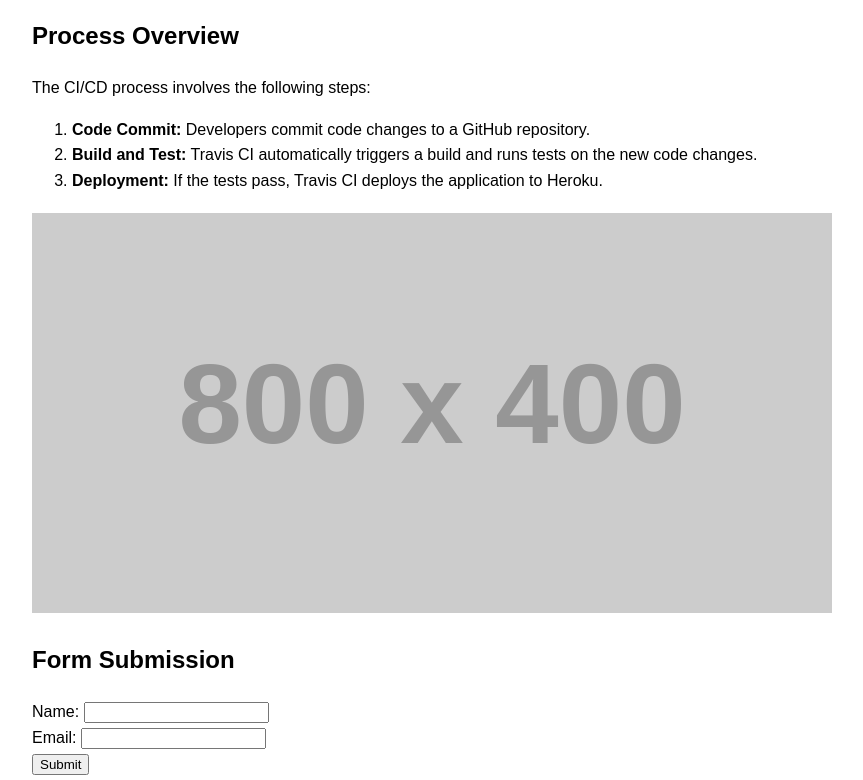
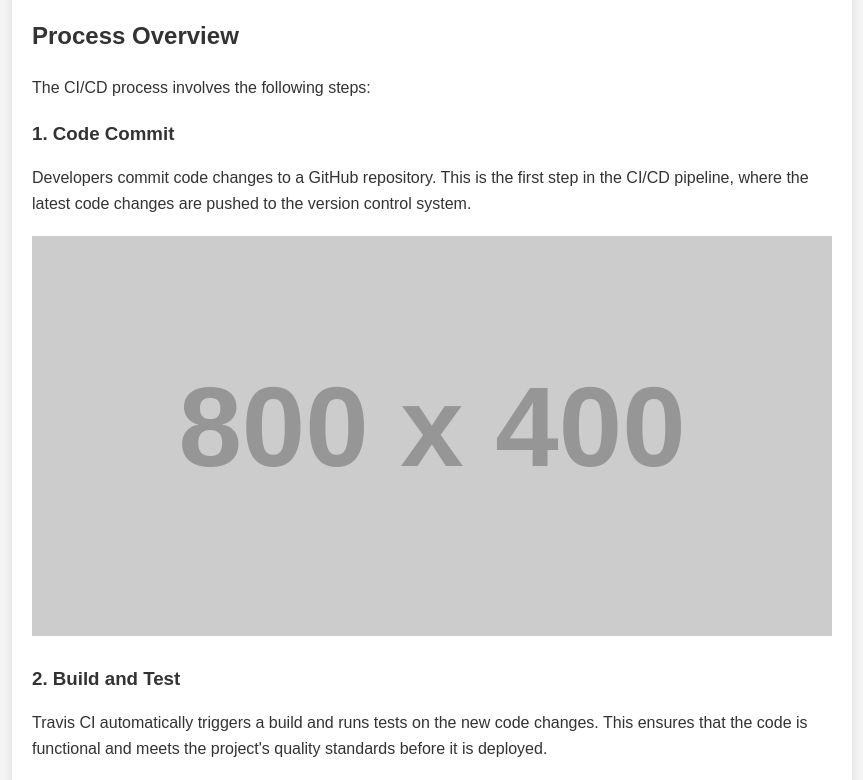
Before and after one commit to UdayDamerla5/Devops-Travis-CI, a website: page index.html in a window 1280 px wide. Shown: the part 202-982 px from the top of the page, without its empty margins (208-1071 px from the left). Drawn offline with Linux system fonts and the light colour scheme; placeholder pictures from the web are drawn by us.

Commit message:
updated app

```diff
--- a/app.js
+++ b/app.js
@@ -1,9 +1,10 @@
 const express = require('express');
+const path = require('path');
 const app = express();
 const port = process.env.PORT || 3000;
 
 app.get('/', (req, res) => {
-  res.send('Hello World!');
+  res.sendFile(path.join(__dirname, 'index.html'));
 });
 
 app.listen(port, () => {
--- a/index.html
+++ b/index.html
@@ -8,11 +8,15 @@
         body {
             font-family: Arial, sans-serif;
             line-height: 1.6;
+            background-color: #f4f4f4;
+            color: #333;
         }
         .container {
             max-width: 800px;
             margin: 0 auto;
             padding: 20px;
+            background-color: #fff;
+            box-shadow: 0 0 10px rgba(0, 0, 0, 0.1);
         }
         .graphic {
             text-align: center;
@@ -22,10 +26,18 @@
             max-width: 100%;
             height: auto;
         }
-        #message {
-            display: none;
-            color: green;
-            margin-top: 10px;
+        .step {
+            margin-bottom: 20px;
+        }
+        .step h3 {
+            margin-bottom: 10px;
+        }
+        .step p {
+            margin-bottom: 10px;
+        }
+        .step img {
+            max-width: 100%;
+            height: auto;
         }
     </style>
 </head>
@@ -36,37 +48,36 @@
 
         <h2>Process Overview</h2>
         <p>The CI/CD process involves the following steps:</p>
-        <ol>
-            <li><strong>Code Commit:</strong> Developers commit code changes to a GitHub repository.</li>
-            <li><strong>Build and Test:</strong> Travis CI automatically triggers a build and runs tests on the new code changes.</li>
-            <li><strong>Deployment:</strong> If the tests pass, Travis CI deploys the application to Heroku.</li>
-        </ol>
 
-        <div class="graphic">
-            <img src="https://via.placeholder.com/800x400" alt="CI/CD Process">
+        <div class="step">
+            <h3>1. Code Commit</h3>
+            <p>Developers commit code changes to a GitHub repository. This is the first step in the CI/CD pipeline, where the latest code changes are pushed to the version control system.</p>
+            <div class="graphic">
+                <img src="https://via.placeholder.com/800x400?text=Code+Commit" alt="Code Commit">
+            </div>
         </div>
 
-        <h2>Form Submission</h2>
-        <form id="contactForm">
-            <label for="name">Name:</label>
-            <input type="text" id="name" name="name" required>
-            <br>
-            <label for="email">Email:</label>
-            <input type="email" id="email" name="email" required>
-            <br>
-            <input type="submit" value="Submit">
-        </form>
-        <div id="message">Thank you for your submission!</div>
+        <div class="step">
+            <h3>2. Build and Test</h3>
+            <p>Travis CI automatically triggers a build and runs tests on the new code changes. This ensures that the code is functional and meets the project's quality standards before it is deployed.</p>
+            <div class="graphic">
+                <img src="https://via.placeholder.com/800x400?text=Build+and+Test" alt="Build and Test">
+            </div>
+        </div>
+
+        <div class="step">
+            <h3>3. Deployment</h3>
+            <p>If the tests pass, Travis CI deploys the application to Heroku. This step involves packaging the application and deploying it to a production environment where it can be accessed by users.</p>
+            <div class="graphic">
+                <img src="https://via.placeholder.com/800x400?text=Deployment" alt="Deployment">
+            </div>
+        </div>
+
+        <h2>Visualizing the CI/CD Pipeline</h2>
+        <div class="graphic">
+            <img src="https://via.placeholder.com/800x400?text=CI%2FCD+Pipeline" alt="CI/CD Pipeline">
+        </div>
+        <p>The CI/CD pipeline is a series of steps that must be performed in order to deliver a new version of software. It includes stages such as source control, build, test, and deployment. Each stage is designed to ensure that the code is ready for production and meets the project's quality standards.</p>
     </div>
-
-    <script>
-        document.getElementById('contactForm').addEventListener('submit', function(event) {
-            event.preventDefault();
-            // Simulate form submission
-            setTimeout(function() {
-                document.getElementById('message').style.display = 'block';
-            }, 500);
-        });
-    </script>
 </body>
 </html>
```
Also changed, not shown: 1 other file.
